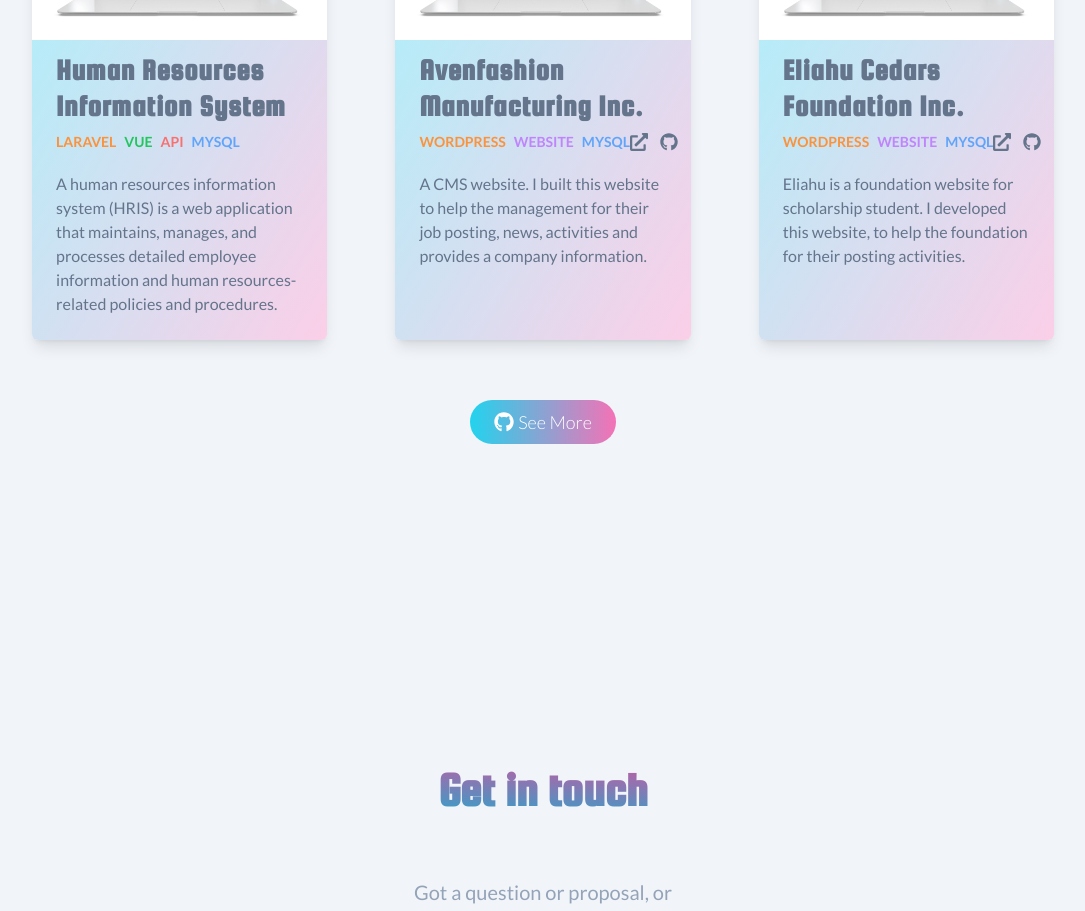
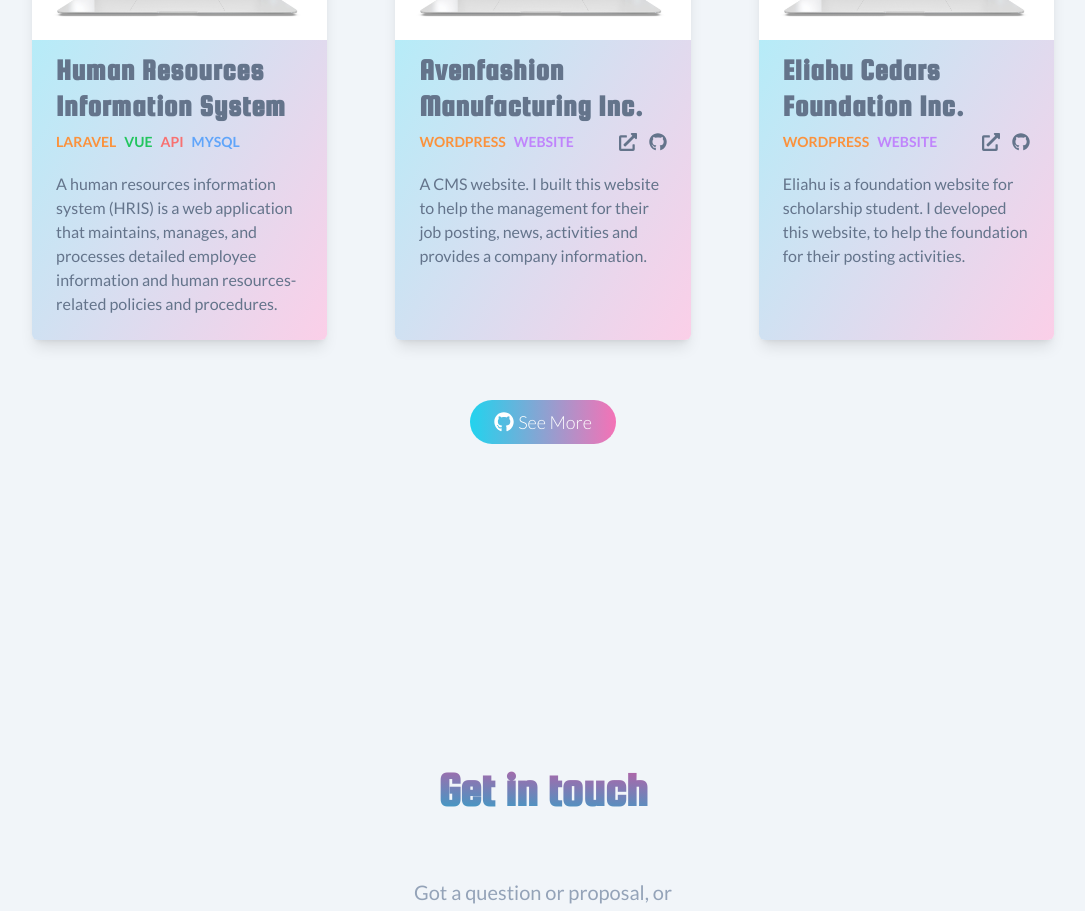
Before and after one commit to markan2ny/portfolio-v2, a React (Vite) app: page / in a window 1280 px wide. Shown: the part 1900-2811 px from the top of the page, without its empty margins (152-1237 px from the left). Built offline with nearby package versions, Linux system fonts and the light colour scheme.

Commit message:
Update Project]

```diff
--- a/src/sections/Project.jsx
+++ b/src/sections/Project.jsx
@@ -71,7 +71,6 @@
                 <div className="text-sm xl:text-md flex gap-x-2 uppercase">
                   <span className="text-orange-400 font-bold">WORDPRESS</span>
                   <span className="text-purple-400 font-bold">WEBSITE</span>
-                  <span className="text-blue-400 font-bold">MYSQL</span>
                 </div>
                 <div className="flex items-center  gap-x-3 text-lg">
                   <a href="https://avenfashion.com" target="__blank">
@@ -113,7 +112,6 @@
                 <div className="text-sm xl:text-md flex gap-x-2 uppercase">
                   <span className="text-orange-400 font-bold">WORDPRESS</span>
                   <span className="text-purple-400 font-bold">WEBSITE</span>
-                  <span className="text-blue-400 font-bold">MYSQL</span>
                 </div>
                 <div className="flex items-center  gap-x-3 text-lg">
                   <a href="https://ecfi.org.ph" target="__blank">
```
